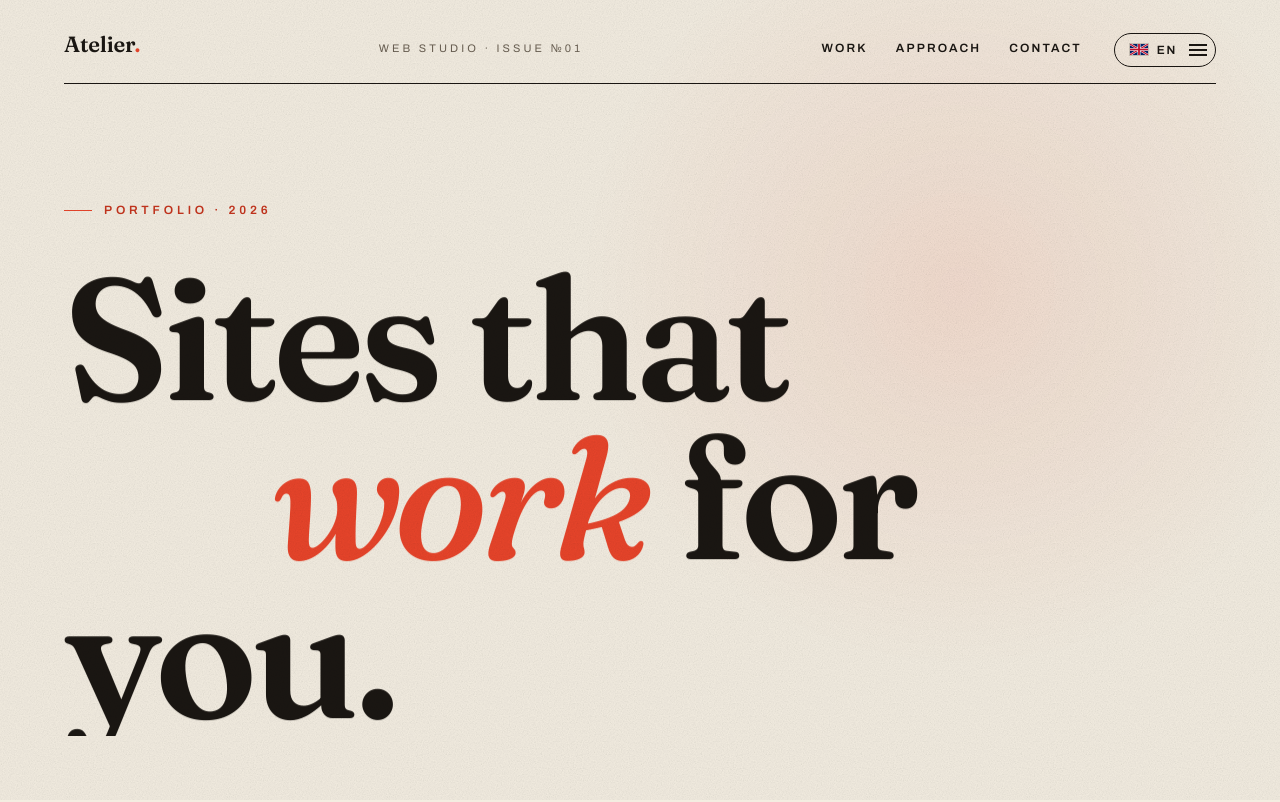
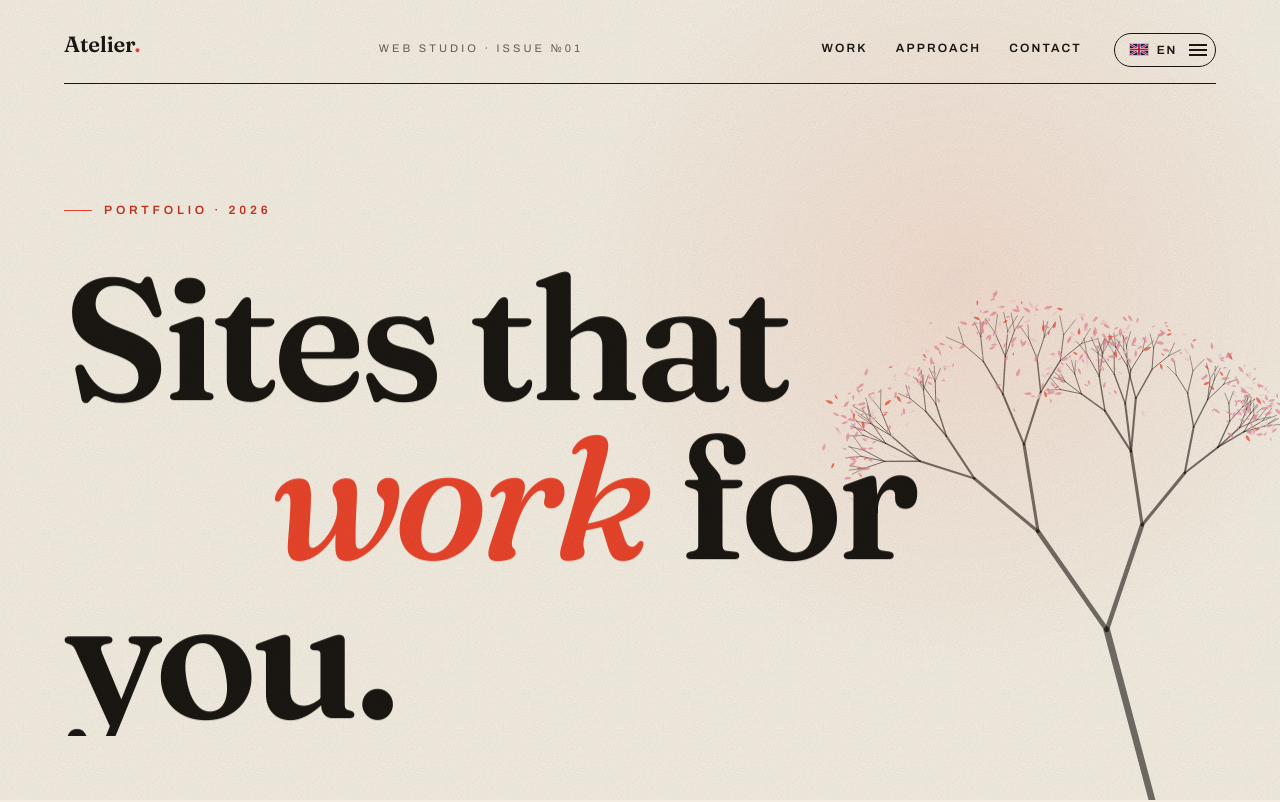
Before and after one commit to mazucta/atelier-portfolio, a website: page index.html in a window 1280 px wide. Shown: the top 802 px of the page. Drawn offline with Linux system fonts and the light colour scheme.

Commit message:
Анимации: scroll-driven моушн + дерево сакуры с опадающими лепестками
- Дерево сакуры на canvas (sumi-e): ствол+ветви, цветение, при скролле
  лепестки осыпаются по экрану; reduced-motion — статичная крона
- Hero-параллакс заголовка, clip-wipe превью и цитаты, чернильное
  подчёркивание акцента, press-feedback (CSS scroll-driven, @supports)
- Удалён IntersectionObserver из main.js (reveal теперь на CSS)

Co-Authored-By: Claude Opus 4.8 <noreply@anthropic.com>

```diff
--- a/css/style.css
+++ b/css/style.css
@@ -18,6 +18,9 @@
 
   --maxw: 1280px;
   --gut: clamp(20px, 5vw, 72px);
+
+  --ease-expo:  cubic-bezier(0.16, 1, 0.3, 1);
+  --ease-quart: cubic-bezier(0.25, 1, 0.5, 1);
 }
 
 * { margin: 0; padding: 0; box-sizing: border-box; }
@@ -93,7 +96,6 @@ img { display: block; max-width: 100%; }
    ============================================================ */
 @keyframes rise   { from { transform: translateY(110%); } to { transform: translateY(0); } }
 @keyframes fadeUp { from { opacity: 0; transform: translateY(20px); } to { opacity: 1; transform: none; } }
-@keyframes drawX  { from { transform: scaleX(0); } to { transform: scaleX(1); } }
 
 .reveal-line { display: block; overflow: hidden; }
 .reveal-line > span {
@@ -161,6 +163,16 @@ img { display: block; max-width: 100%; }
   position: relative;
   padding: clamp(48px, 9vw, 110px) 0 clamp(56px, 8vw, 96px);
 }
+/* Сакура-созвездие — фиксированный слой за контентом (лепестки падают по экрану) */
+.hero__constellation {
+  position: fixed;
+  inset: 0;
+  width: 100%;
+  height: 100%;
+  z-index: -1;
+  pointer-events: none;
+}
+.hero > .wrap { position: relative; z-index: 1; }
 .hero__kicker { margin-bottom: clamp(20px, 4vw, 40px); }
 .hero__kicker.fade { animation-delay: 0.15s; }
 
@@ -177,7 +189,20 @@ img { display: block; max-width: 100%; }
   font-style: italic;
   font-weight: 500;
   color: var(--vermilion);
+  position: relative;
 }
+/* Чернильное подчёркивание дорисовывается после посадки заголовка */
+.hero__title em::after {
+  content: "";
+  position: absolute;
+  left: 0; right: 0; bottom: 0.04em;
+  height: 0.055em;
+  background: var(--vermilion);
+  transform: scaleX(0);
+  transform-origin: left;
+  animation: ink-draw 0.7s var(--ease-expo) 1.05s forwards;
+}
+@keyframes ink-draw { to { transform: scaleX(1); } }
 .hero__title .reveal-line:nth-child(1) > span { animation-delay: 0.20s; }
 .hero__title .reveal-line:nth-child(2) > span { animation-delay: 0.34s; }
 .hero__title .reveal-line:nth-child(3) > span { animation-delay: 0.48s; }
@@ -232,6 +257,7 @@ img { display: block; max-width: 100%; }
   border-radius: 999px;
 }
 .btn--solid:hover { background: var(--vermilion); transform: translateY(-2px); }
+.btn:active { transform: scale(0.97); }
 .btn--text { color: var(--ink); padding: 8px 0; border-bottom: 2px solid var(--vermilion); border-radius: 0; }
 .btn--text:hover { color: var(--vermilion-deep); }
 
@@ -268,11 +294,8 @@ img { display: block; max-width: 100%; }
   padding: clamp(28px, 4vw, 48px) 0;
   border-bottom: 1px solid var(--line);
   position: relative;
-  opacity: 0;
-  transform: translateY(28px);
-  transition: opacity 0.8s cubic-bezier(0.16,1,0.3,1), transform 0.8s cubic-bezier(0.16,1,0.3,1), background 0.3s;
+  transition: background 0.3s var(--ease-expo);
 }
-.work.in { opacity: 1; transform: none; }
 .work:hover { background: linear-gradient(90deg, rgba(232,68,42,0.06), rgba(232,68,42,0)); }
 
 .work__no {
@@ -534,7 +557,61 @@ img { display: block; max-width: 100%; }
   .hero__title .indent { padding-left: 0; }
 }
 
+/* ============================================================
+   Scroll-driven motion — прогрессивное улучшение.
+   Контент виден по умолчанию; прячем и анимируем только там,
+   где браузер реально поддерживает scroll/view-таймлайны
+   (тогда reveal гарантированно отыграет — не останется пустым).
+   ============================================================ */
+@media (prefers-reduced-motion: no-preference) {
+
+  /* Параллакс гиганта-заголовка — редакторская глубина */
+  @supports (animation-timeline: scroll()) {
+    .hero__title {
+      animation: hero-drift linear both;
+      animation-timeline: scroll(root);
+      animation-range: 0 85vh;
+    }
+    @keyframes hero-drift { to { transform: translateY(52px); opacity: 0.8; } }
+  }
+
+  @supports (animation-timeline: view()) {
+    /* Строки проектов всплывают по мере входа в кадр */
+    .work {
+      animation: work-rise linear both;
+      animation-timeline: view();
+      animation-range: entry 0% entry 42%;
+    }
+    @keyframes work-rise {
+      from { opacity: 0; transform: translateY(46px); }
+      to   { opacity: 1; transform: none; }
+    }
+    /* Превью «проявляется» из-под маски (clip-path wipe снизу вверх) */
+    .work__thumb img {
+      animation: thumb-wipe linear both;
+      animation-timeline: view();
+      animation-range: entry 8% entry 60%;
+    }
+    @keyframes thumb-wipe {
+      from { clip-path: inset(0 0 100% 0); }
+      to   { clip-path: inset(0 0 0 0); }
+    }
+    /* Цитата-манифест въезжает wipe’ом слева направо */
+    .manifesto__quote {
+      animation: quote-wipe linear both;
+      animation-timeline: view();
+      animation-range: entry 12% cover 40%;
+    }
+    @keyframes quote-wipe {
+      from { clip-path: inset(0 100% 0 0); opacity: 0.35; }
+      to   { clip-path: inset(0 0 0 0); opacity: 1; }
+    }
+  }
+}
+
 @media (prefers-reduced-motion: reduce) {
   *, *::before, *::after { animation: none !important; transition: none !important; }
   .reveal-line > span, .fade, .work { opacity: 1 !important; transform: none !important; }
+  .hero__title em::after { transform: scaleX(1) !important; }
+  .work__thumb img, .manifesto__quote { clip-path: none !important; }
 }
--- a/index.html
+++ b/index.html
@@ -40,6 +40,7 @@
   <main>
     <!-- Hero -->
     <section class="hero">
+      <canvas class="hero__constellation" id="constellation" aria-hidden="true"></canvas>
       <div class="wrap">
         <p class="kicker hero__kicker fade" data-i18n="hero.kicker">Портфолио · 2026</p>
 
@@ -125,5 +126,6 @@
   <script src="js/projects-data.js"></script>
   <script src="js/main.js"></script>
   <script src="js/i18n.js"></script>
+  <script src="js/constellation.js"></script>
 </body>
 </html>
--- /dev/null
+++ b/js/constellation.js
@@ -0,0 +1,133 @@
+// ============================================================
+//  Дерево сакуры (sumi-e на бумаге) + опадающие лепестки.
+//  Вверху — цветущее дерево; при скролле вниз лепестки отрываются
+//  с веток (со стаггером) и падают по экрану, дерево растворяется.
+//  Прогресс привязан к скроллу → вверх крона расцветает обратно.
+//  ponytail: дерево строится один раз на resize; падение — без физики,
+//  чисто scroll-прогресс + покачивание; rAF засыпает после p≈1.
+// ============================================================
+(function () {
+  var canvas = document.getElementById("constellation");
+  if (!canvas) return;
+  var ctx = canvas.getContext("2d");
+  var reduce = window.matchMedia("(prefers-reduced-motion: reduce)").matches;
+
+  var PINK = "227,140,158", PINKL = "240,206,214", VERM = "232,68,42", INK = "26,22,18";
+  var dpr = 1, W = 0, H = 0, heroH = 1, raf = null;
+  var branches = [], tips = [], petals = [];
+
+  function rand(a, b) { return a + Math.random() * (b - a); }
+  function clamp(v, a, b) { return v < a ? a : v > b ? b : v; }
+  function smooth(a, b, x) { var t = clamp((x - a) / (b - a), 0, 1); return t * t * (3 - 2 * t); }
+
+  // Рекурсивный рост ветви; кончики и часть внешних узлов → точки цветения
+  function grow(x, y, ang, len, wid, depth) {
+    var ex = x + Math.cos(ang) * len, ey = y + Math.sin(ang) * len;
+    branches.push({ x1: x, y1: y, x2: ex, y2: ey, w: wid });
+    if (depth >= 6 || len < 12 * dpr) { tips.push({ x: ex, y: ey }); return; }
+    var n = depth < 2 ? 2 : (Math.random() < 0.4 ? 3 : 2);
+    for (var i = 0; i < n; i++) {
+      var spread = n === 1 ? 0 : (i / (n - 1) - 0.5);
+      var na = ang + spread * rand(0.55, 1.1) + rand(-0.12, 0.12);
+      na += (-Math.PI / 2 - na) * 0.1;                   // лёгкий тяг вверх
+      grow(ex, ey, na, len * rand(0.6, 0.74), wid * 0.68, depth + 1);
+    }
+    if (depth >= 3 && Math.random() < 0.55) tips.push({ x: ex, y: ey });
+  }
+
+  function buildTree() {
+    branches = []; tips = [];
+    grow(W * 0.9, H * 1.0, -Math.PI / 2 - 0.22 + rand(-0.05, 0.05),
+         H * 0.22, Math.max(6 * dpr, W * 0.0052), 0);
+  }
+
+  // Пул лепестков: каждый «висит» на случайном кончике (образует цветы),
+  // затем по прогрессу скролла отрывается и падает
+  function buildPetals() {
+    petals = [];
+    if (!tips.length) return;
+    var count = Math.min(440, Math.max(160, Math.round((W * H) / (dpr * dpr) / 2400)));
+    for (var i = 0; i < count; i++) {
+      var t = tips[(Math.random() * tips.length) | 0];
+      var a = Math.random() * 6.2832, rr = Math.pow(Math.random(), 0.7) * 24 * dpr, roll = Math.random();
+      petals.push({
+        sx: t.x + Math.cos(a) * rr, sy: t.y + Math.sin(a) * rr,
+        r: rand(2.2, 5.4) * dpr,
+        col: roll < 0.12 ? VERM : (roll < 0.42 ? PINKL : PINK),
+        baseA: 0.72,
+        phase: rand(0, 6.2832),
+        swayAmp: rand(26, 90) * dpr, swayFreq: rand(0.0006, 0.0015),
+        fall: rand(0.9, 1.7), delay: Math.random() * 0.5,
+        spin0: rand(0, 6.2832), spinSpd: rand(0.0006, 0.0018) * (Math.random() < 0.5 ? -1 : 1)
+      });
+    }
+  }
+
+  function resize() {
+    var rect = canvas.getBoundingClientRect();
+    dpr = Math.min(window.devicePixelRatio || 1, 2);
+    W = canvas.width = Math.round(rect.width * dpr);
+    H = canvas.height = Math.round(rect.height * dpr);
+    heroH = rect.height;
+    buildTree(); buildPetals();
+  }
+
+  function petal(x, y, s, rot, col, a) {
+    ctx.save();
+    ctx.translate(x, y); ctx.rotate(rot);
+    ctx.fillStyle = "rgba(" + col + "," + a + ")";
+    ctx.beginPath();
+    ctx.moveTo(0, 0);
+    ctx.quadraticCurveTo(s * 0.62, -s * 0.5, 0, -s * 1.7);
+    ctx.quadraticCurveTo(-s * 0.62, -s * 0.5, 0, 0);
+    ctx.fill();
+    ctx.restore();
+  }
+
+  function frame(time) {
+    time = time || 0;
+    var p = clamp(window.scrollY / (heroH * 0.95), 0, 1);   // 0 — цветёт, 1 — осыпалось
+    var treeFade = 1 - smooth(0.45, 1, p);
+    ctx.clearRect(0, 0, W, H);
+
+    // Ствол и ветви (чернила), растворяются по мере осыпания
+    if (treeFade > 0.01) {
+      ctx.lineCap = "round";
+      ctx.strokeStyle = "rgba(" + INK + "," + (0.6 * treeFade) + ")";
+      for (var s = 0; s < branches.length; s++) {
+        var b = branches[s];
+        ctx.lineWidth = b.w;
+        ctx.beginPath(); ctx.moveTo(b.x1, b.y1); ctx.lineTo(b.x2, b.y2); ctx.stroke();
+      }
+    }
+
+    // Лепестки: на ветке — цветение; по прогрессу отрываются и падают
+    for (var k = 0; k < petals.length; k++) {
+      var q = petals[k];
+      var lp = clamp((p - q.delay) / (1 - q.delay), 0, 1);
+      var pe = lp * lp * (3 - 2 * lp);
+      var bx = q.sx + Math.sin(time * 0.0006 + q.phase) * 3 * dpr;
+      var by = q.sy + Math.cos(time * 0.0007 + q.phase) * 3 * dpr;
+      var fy = pe * (H * 1.3) * q.fall;
+      var fx = Math.sin(time * q.swayFreq + q.phase) * q.swayAmp * pe;
+      var x = bx + fx, y = by + fy;
+      var rot = q.spin0 + time * q.spinSpd * pe;
+      var yn = y / H, fade = yn > 0.74 ? Math.max(0, 1 - (yn - 0.74) / 0.26) : 1;
+      petal(x, y, q.r, rot, q.col, q.baseA * fade);
+    }
+
+    if (!reduce && p < 0.999) raf = requestAnimationFrame(frame);
+    else raf = null;
+  }
+
+  function start() { if (!raf && !reduce) raf = requestAnimationFrame(frame); }
+  function stop() { if (raf) { cancelAnimationFrame(raf); raf = null; } }
+
+  resize();
+  window.addEventListener("resize", function () { stop(); resize(); reduce ? frame() : start(); });
+  document.addEventListener("visibilitychange", function () { document.hidden ? stop() : start(); });
+  // цикл засыпает, когда крона осыпалась; скролл будит его и пересобирает вверх
+  window.addEventListener("scroll", function () { reduce ? frame() : start(); }, { passive: true });
+
+  reduce ? frame() : start();
+})();
```
Also changed, not shown: js/main.js (+0 -21 lines), 1 other file.
